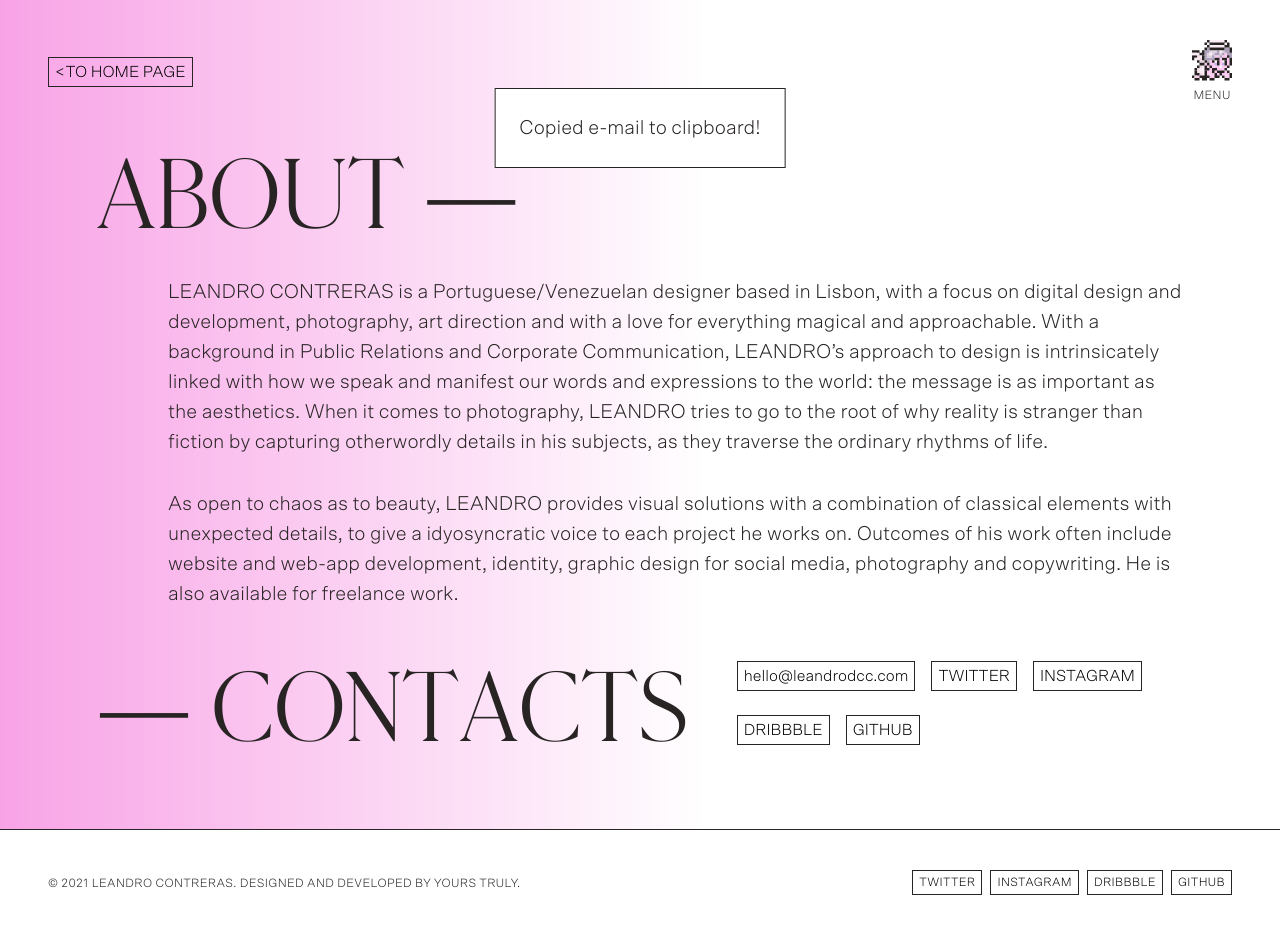
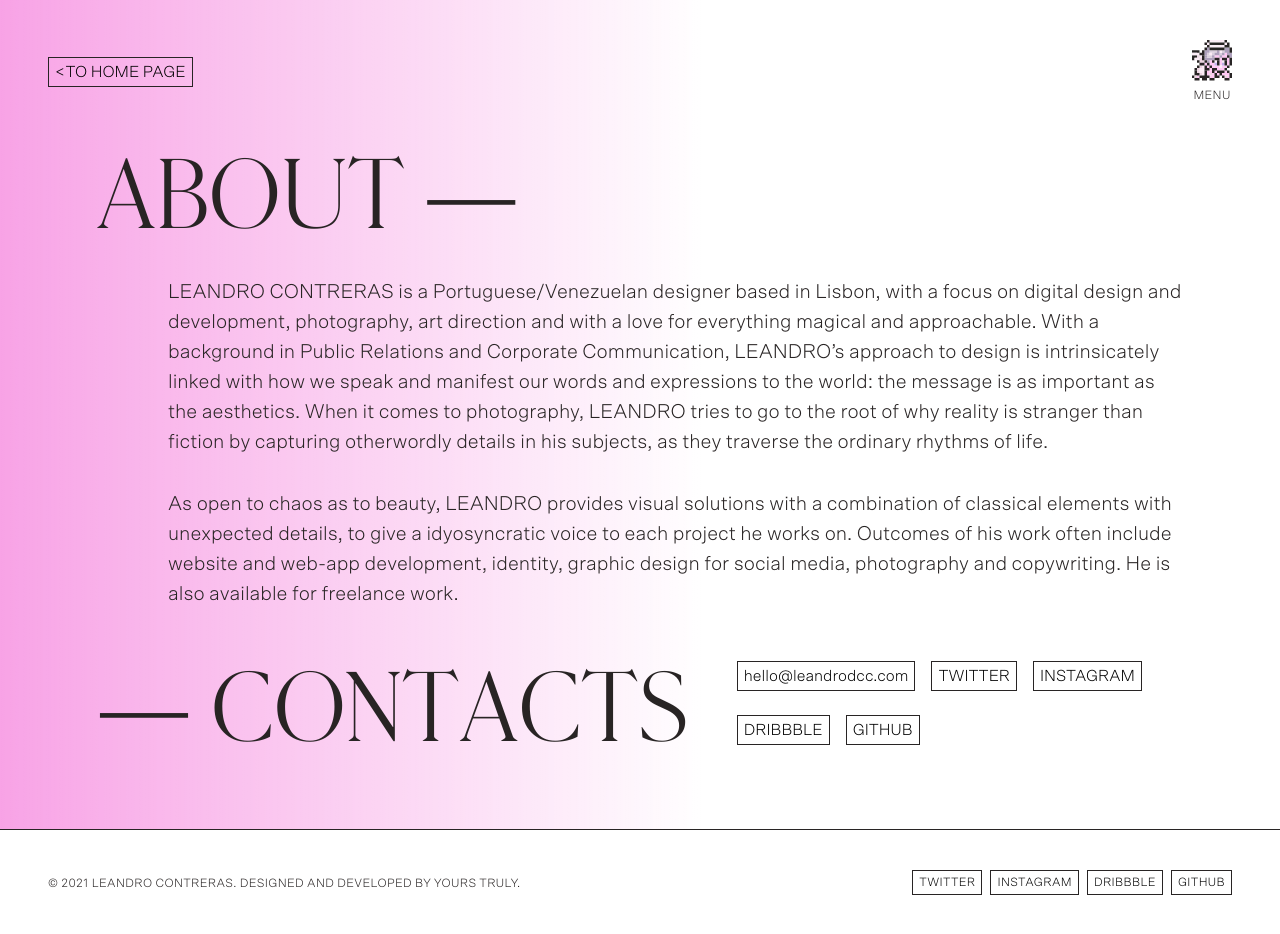
Before and after one commit to leandrodcc/2021-portfolio, a Vue app: page /about-contacts in a window 1280 px wide. Built offline with nearby package versions, Linux system fonts and the light colour scheme.

Commit message:
warning component now disappears, and breadcrumb disappears on scroll

```diff
--- a/src/components/AppHeader.vue
+++ b/src/components/AppHeader.vue
@@ -4,7 +4,10 @@
     :class="{ 'header--with-breadcrumb': isBreadcrumbNeeded }"
   >
     <template v-if="isBreadcrumbNeeded">
-      <div class="header__breadcrumb">
+      <div
+        class="header__breadcrumb"
+        :class="{ 'header__breadcrumb--scrolled': isBreadcrumbScrolling }"
+      >
         <slot />
       </div>
     </template>
@@ -156,7 +159,9 @@ export default {
   name: "AppHeader",
   data() {
     return {
-      isMenuOpen: false
+      isMenuOpen: false,
+      pixelsDown: 0,
+      isBreadcrumbScrolling: false
     };
   },
   props: {
@@ -168,8 +173,32 @@ export default {
   methods: {
     toggleMenuView() {
       this.isMenuOpen = !this.isMenuOpen;
+    },
+    checkBreadcrumbScroll() {
+      this.pixelsDown = window.pageYOffset;
+      if (this.pixelsDown > 40) {
+        this.isBreadcrumbScrolling = true;
+      } else {
+        this.isBreadcrumbScrolling = false;
+      }
     }
+  },
+  mounted() {
+    window.addEventListener("scroll", this.checkBreadcrumbScroll);
+  },
+  beforeDestroy() {
+    window.removeEventListener("scroll", this.checkBreadcrumbScroll);
   }
+  // watch: {
+  //   pixelsDown: () => {
+  //     console.log(this.pixelsDown);
+  //     if (this.pixelsDown > 144) {
+  //       this.isBreadcrumbScrolling = true;
+  //     } else {
+  //       this.isBreadcrumbScrolling = false;
+  //     }
+  //   }
+  // }
 };
 </script>
 
@@ -199,6 +228,11 @@ export default {
 
 .header__breadcrumb {
   padding-right: 2rem;
+  transition: opacity 0.5s;
+}
+
+.header__breadcrumb--scrolled {
+  opacity: 0;
 }
 
 .header__menu-button {
@@ -206,7 +240,7 @@ export default {
   display: flex;
   flex-direction: column;
   align-items: center;
-  z-index: 2;
+  z-index: 3;
 }
 
 .header__menu-panel {
@@ -217,6 +251,7 @@ export default {
   position: absolute;
   top: 0%;
   left: 0;
+  z-index: 2;
 
   @media screen and (min-width: 60rem) {
     padding: 6rem 0;
--- a/src/components/AppWarning.vue
+++ b/src/components/AppWarning.vue
@@ -1,14 +1,20 @@
 <template>
-  <div class="warning-card">
-    <p class="warning-card__message">{{ warningMessage }}</p>
-  </div>
+  <transition name="warning-fade">
+    <div v-if="warningIsNeeded">
+      <div class="warning-sign">
+        <p class="warning-sign__message">
+          <slot />
+        </p>
+      </div>
+    </div>
+  </transition>
 </template>
 
 <script>
 export default {
   props: {
-    warningMessage: {
-      type: String,
+    warningIsNeeded: {
+      type: Boolean,
       required: true
     }
   }
@@ -18,7 +24,7 @@ export default {
 <style lang="scss" scoped>
 @import "@/assets/scss/_variables.scss";
 
-.warning-card {
+.warning-sign {
   width: auto;
   position: fixed;
   top: 10%;
@@ -30,7 +36,16 @@ export default {
   text-align: center;
 
   @media screen and (min-width: 48rem) {
-    padding: 1.5rem;
+    padding: 1.25rem;
   }
 }
+
+.warning-fade-enter-active,
+.warning-fade-leave-active {
+  transition: all 0.3s;
+}
+.warning-fade-enter,
+.warning-fade-leave-to {
+  opacity: 0;
+}
 </style>
--- a/src/pages/AboutPage.vue
+++ b/src/pages/AboutPage.vue
@@ -57,7 +57,9 @@
           </section>
         </div>
       </div>
-      <AppWarning warning-message="Copied e-mail to clipboard!" />
+      <AppWarning :warning-is-needed="callForWarning">
+        Copied e-mail to clipboard!
+      </AppWarning>
     </main>
   </HeaderFooterBreadcrumbPageLayout>
 </template>
@@ -70,6 +72,7 @@ export default {
   name: "AboutPage",
   data() {
     return {
+      callForWarning: false,
       clipboardButtonText: undefined
     };
   },
@@ -85,7 +88,8 @@ export default {
       this.clipboardButtonText = event.target.innerText;
       try {
         await navigator.clipboard.writeText(this.clipboardButtonText);
-        alert("Copied e-mail to clipboard!");
+        this.callForWarning = true;
+        // setTimeout(() => (this.callForWarning = false), 1000);
       } catch (err) {
         alert("Failed to copy e-mail to clipboard!", err);
       }
```
